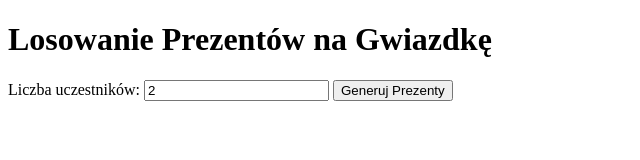
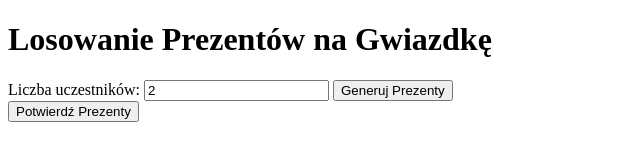
Before and after one commit to prpawlowski/prezenty, a plain HTML site: page index.html in a window 1280 px wide. Shown: the whole page, without its empty margins (0-640 px from the left). Drawn offline with Linux system fonts and the light colour scheme.

Commit message:
Update index.html

```diff
--- a/index.html
+++ b/index.html
@@ -11,6 +11,7 @@
   <input type="number" id="liczbaUczestnikow" min="2" value="2">
   <button id="generujButton">Generuj Prezenty</button>
   <div id="inputContainer"></div>
+  <button id="potwierdzButton">Potwierdź Prezenty</button>
   <ul id="listaPrezentow"></ul>
 
   <script src="script.js"></script>
```
